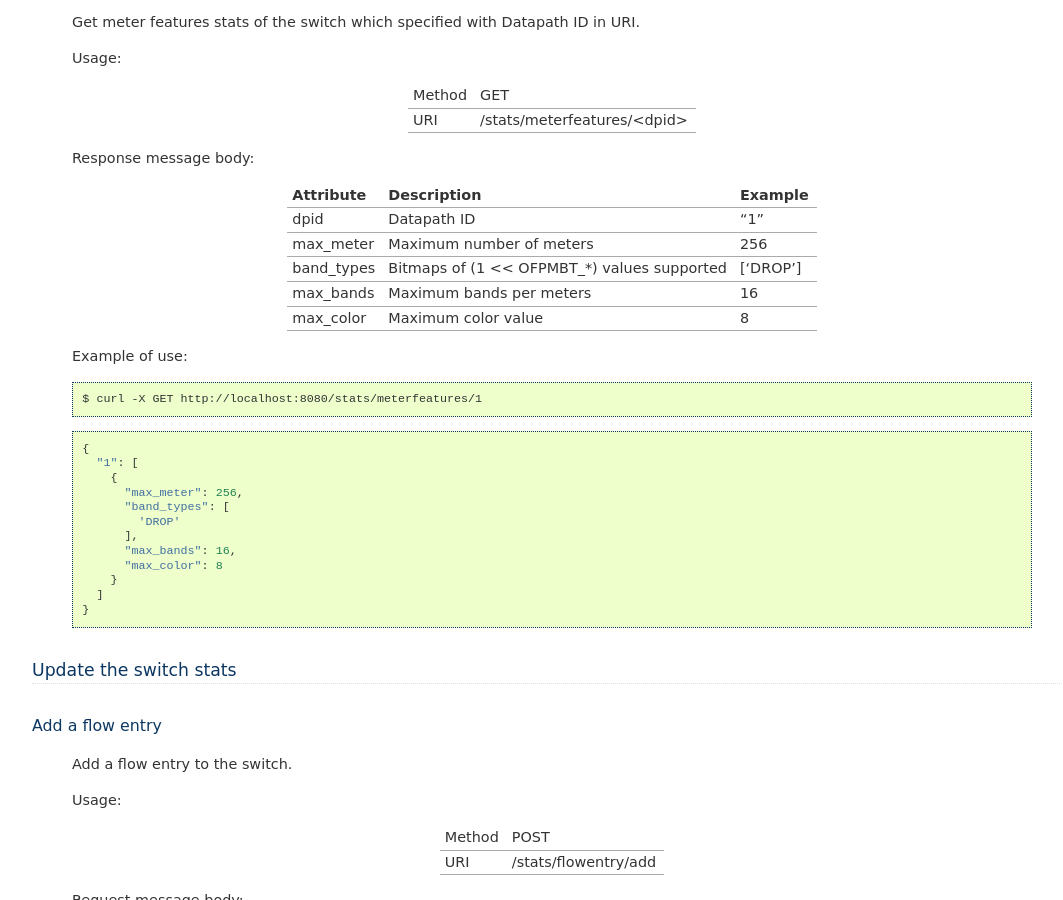
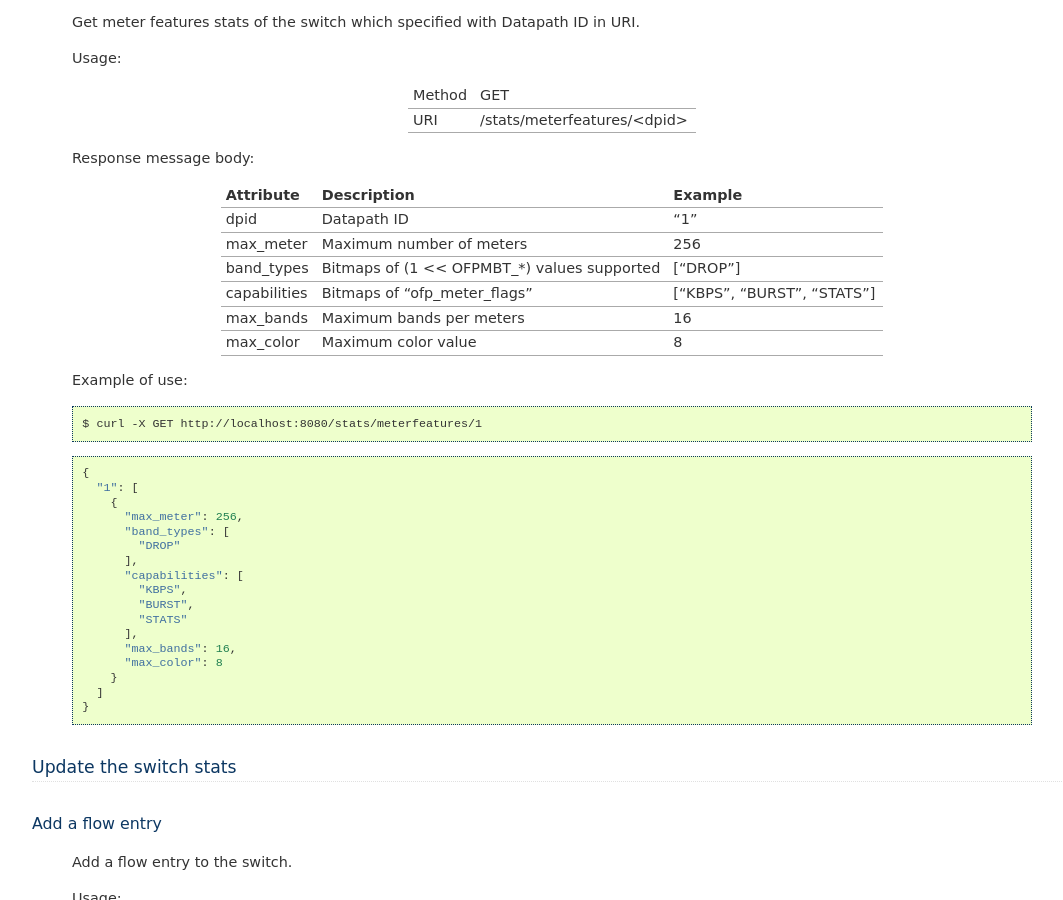
Before and after one commit to faucetsdn/ryu, a Sphinx documentation site: the page built from doc/source/app/ofctl_rest.rst, in a window 1280 px wide and 900 px high, scrolled down 10722 px. Shown: the whole window, without its empty margins (88-1151 px from the left). Built offline with Sphinx 7.4.7, drawn with Linux system fonts in a browser that asks for light colours.

Commit message:
doc/app/ofctl_rest: Add description for capabilities field in OPFMeterFeatures
Signed-off-by: IWASE Yusuke <iwase.yusuke0@gmail.com>
Signed-off-by: FUJITA Tomonori <fujita.tomonori@lab.ntt.co.jp>

```diff
--- a/doc/source/app/ofctl_rest.rst
+++ b/doc/source/app/ofctl_rest.rst
@@ -681,15 +681,16 @@ Get meter features stats
 
     Response message body:
 
-        =========== ============================================ =========
-        Attribute   Description                                  Example
-        =========== ============================================ =========
-        dpid        Datapath ID                                  "1"
-        max_meter   Maximum number of meters                     256
-        band_types  Bitmaps of (1 << OFPMBT_*) values supported  ['DROP']
-        max_bands   Maximum bands per meters                     16
-        max_color   Maximum color value                          8
-        =========== ============================================ =========
+        ============= ============================================ ===========================
+        Attribute     Description                                  Example
+        ============= ============================================ ===========================
+        dpid          Datapath ID                                  "1"
+        max_meter     Maximum number of meters                     256
+        band_types    Bitmaps of (1 << OFPMBT_*) values supported  ["DROP"]
+        capabilities  Bitmaps of "ofp_meter_flags"                 ["KBPS", "BURST", "STATS"]
+        max_bands     Maximum bands per meters                     16
+        max_color     Maximum color value                          8
+        ============= ============================================ ===========================
 
     Example of use::
 
@@ -702,7 +703,12 @@ Get meter features stats
             {
               "max_meter": 256,
               "band_types": [
-                'DROP'
+                "DROP"
+              ],
+              "capabilities": [
+                "KBPS",
+                "BURST",
+                "STATS"
               ],
               "max_bands": 16,
               "max_color": 8
```
